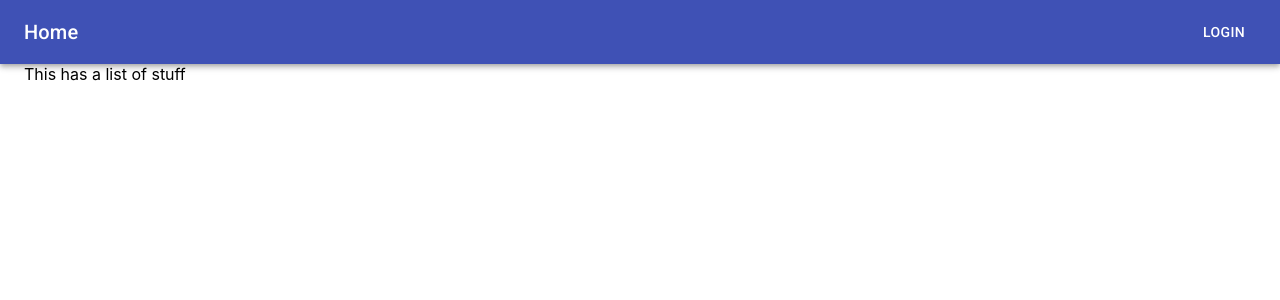
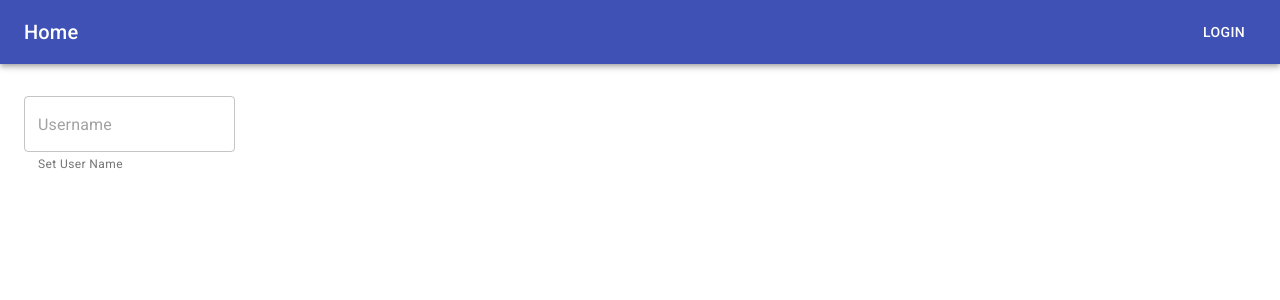
Before and after one commit to pramodsum/GHC20-React-Template, a React (Create React App) app: page /login in a window 1280 px wide. Shown: the top 300 px of the page. Built offline with nearby package versions, Linux system fonts and the light colour scheme.

Commit message:
Login page

```diff
--- a/src/App.tsx
+++ b/src/App.tsx
@@ -10,9 +10,9 @@ import LoginPage from "./routes/LoginPage";
 const App: React.FC = () => (
   <Router>
     <Switch>
-      <Route path="/" component={Homepage} />
       <Route path="/login" component={LoginPage} />
       <Route path="/account" component={LoginPage} />
+      <Route path="/" component={Homepage} />
       <Route path="*" component={NotFoundPage} />
     </Switch>
   </Router>
--- a/src/components/Layout.tsx
+++ b/src/components/Layout.tsx
@@ -1,26 +1,48 @@
 import React from "react";
 import "typeface-roboto";
 
-import Container from "@material-ui/core/Container";
-import AppBar from "@material-ui/core/AppBar";
-import Toolbar from "@material-ui/core/Toolbar";
-import Typography from "@material-ui/core/Typography";
-import Button from "@material-ui/core/Button";
+import {
+  Container,
+  AppBar,
+  Typography,
+  Toolbar,
+  Box,
+  Button
+} from "@material-ui/core";
 
 import "./Layout.css";
 
-const Layout: React.FC = ({ children }) => (
+const Layout: React.FC = ({ children }) => {
+  const [userName] = React.useState<string | null>(
+    localStorage.getItem("ghc20-username")
+  );
+
+  return (
     <>
       <AppBar position="static">
         <Toolbar>
           <Typography className="title" variant="h6">
             Home
           </Typography>
-        <Button color="inherit">Login</Button>
+          {userName ? (
+            <Box>
+              <Typography variant="body1">{userName}</Typography>
+              <Button color="inherit" href="/login">
+                {`Not ${userName}?`}
+              </Button>
+            </Box>
+          ) : (
+            <Button color="inherit" href="/login">
+              Login
+            </Button>
+          )}
         </Toolbar>
       </AppBar>
-    <Container>{children}</Container>
+      <Container maxWidth="lg">
+        <Box py={4}>{children}</Box>
+      </Container>
     </>
   );
+};
 
 export default Layout;
--- a/src/routes/LoginPage.tsx
+++ b/src/routes/LoginPage.tsx
@@ -1,14 +1,25 @@
 import React from "react";
 import "typeface-roboto";
 
-import { TextField } from "@material-ui/core";
+import { TextField, FormControl } from "@material-ui/core";
 
 import Layout from "../components/Layout";
 
 const LoginPage: React.FC = () => {
+  const [userName, setUserName] = React.useState<string | null>(
+    localStorage.getItem("ghc20-username")
+  );
   return (
     <Layout>
-      <TextField></TextField>
+      <FormControl>
+        <TextField
+          helperText="Set User Name"
+          variant="outlined"
+          placeholder="Username"
+          value={userName}
+          onChange={e => setUserName(e.target.value)}
+        />
+      </FormControl>
     </Layout>
   );
 };
```
Lines whose indentation alone changed are shown as unchanged.
